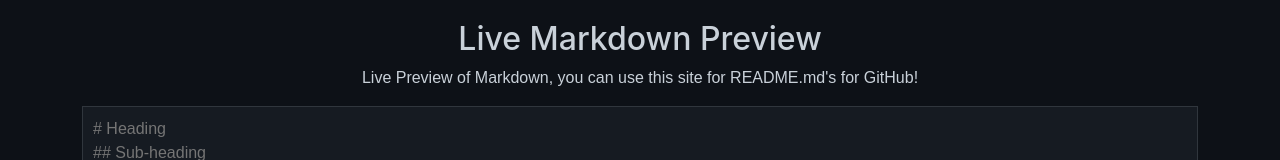
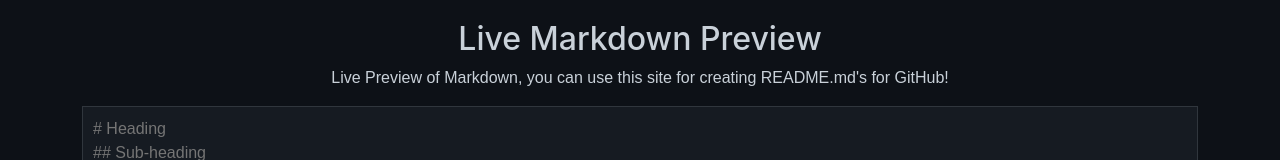
Before and after one commit to yhkq1/mdPreview, a plain HTML site: page index.html in a window 1280 px wide. Shown: the top 160 px of the page. Drawn offline with nearby package versions, Linux system fonts and the light colour scheme.

Commit message:
Update index.html

```diff
--- a/index.html
+++ b/index.html
@@ -1,22 +1,4 @@
-<!--
-      .                                        .       .x+=:.
-  .x88888x.                                   @88>    z`    ^%
- :8**888888X.  :>                u.    u.     %8P        .   <k
- f    `888888x./        u      x@88k u@88c.    .       .@8Ned8"
-'       `*88888~     us888u.  ^"8888""8888"  .@88u   .@^%8888"
- \.    .  `?)X.   .@88 "8888"   8888  888R  ''888E` x88:  `)8b.
-  `~=-^   X88> ~  9888  9888    8888  888R    888E  8888N=*8888
-         X8888  ~ 9888  9888    8888  888R    888E   %8"    R88
-         488888   9888  9888    8888  888R    888E    @8Wou 9%
- .xx.     88888X  9888  9888   "*88*" 8888"   888&  .888888P`
-'*8888.   '88888> "888*""888"    ""   'Y"     R888" `   ^"F
-  88888    '8888>  ^Y"   ^Y'                   ""
-  `8888>    `888
-   "8888     8%
-    `"888x:-"
-
-dc: @yhkq1
--->
+<!-- dc: @yhkq1 -->
 <!DOCTYPE html>
 <html lang="en">
 <head>
@@ -34,7 +16,7 @@
     </head>
 <body>
 <h2 id="heading-h2">Live Markdown Preview</h2>
-    <p id="mdInfo">Live Preview of Markdown, you can use this site for README.md's for GitHub!</p>
+    <p id="mdInfo">Live Preview of Markdown, you can use this site for creating README.md's for GitHub!</p>
 <label for="editor"></label>
 <textarea placeholder="# Heading
 ## Sub-heading" id="editor" oninput="updatePreview()" ></textarea>
```
